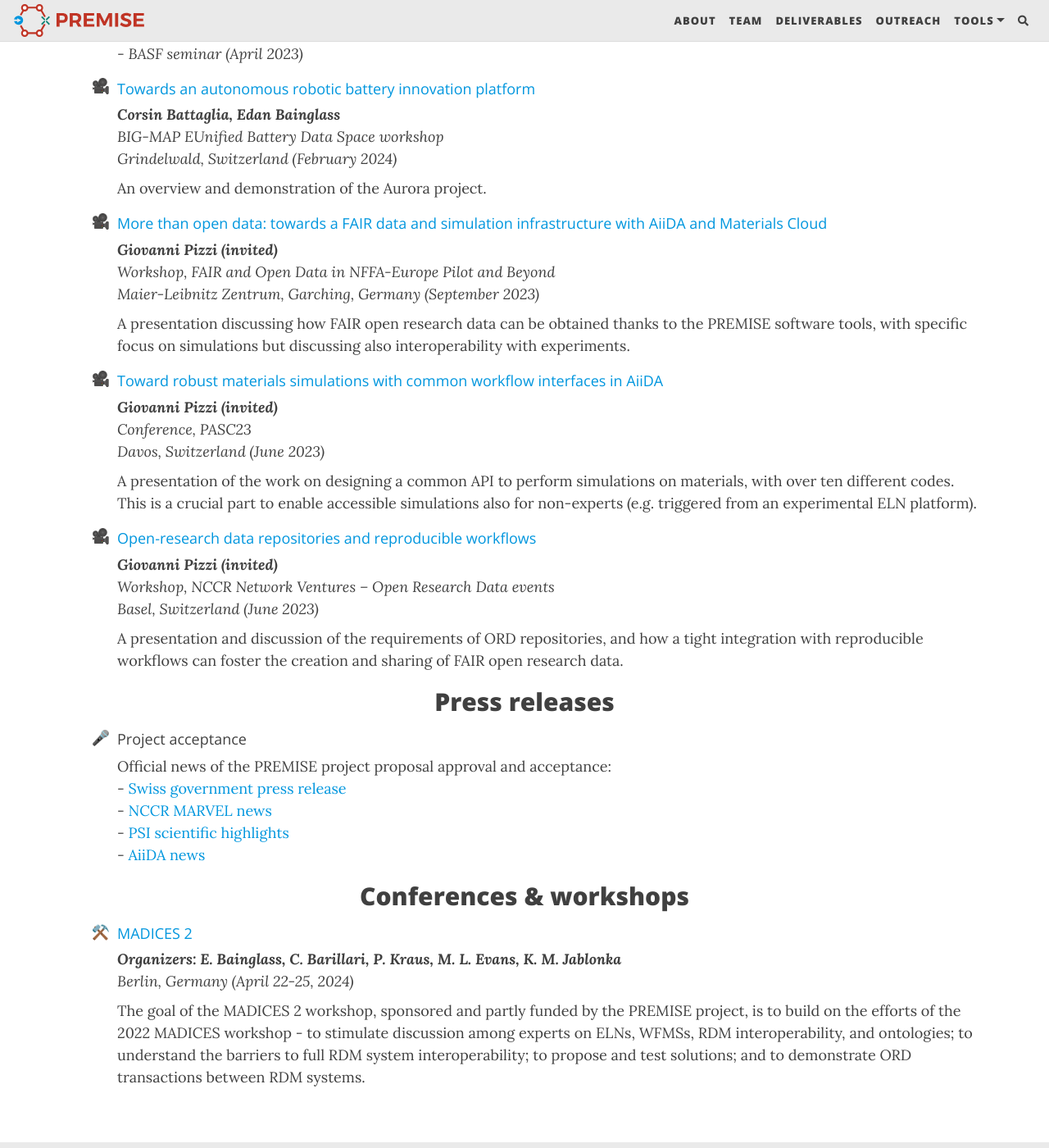
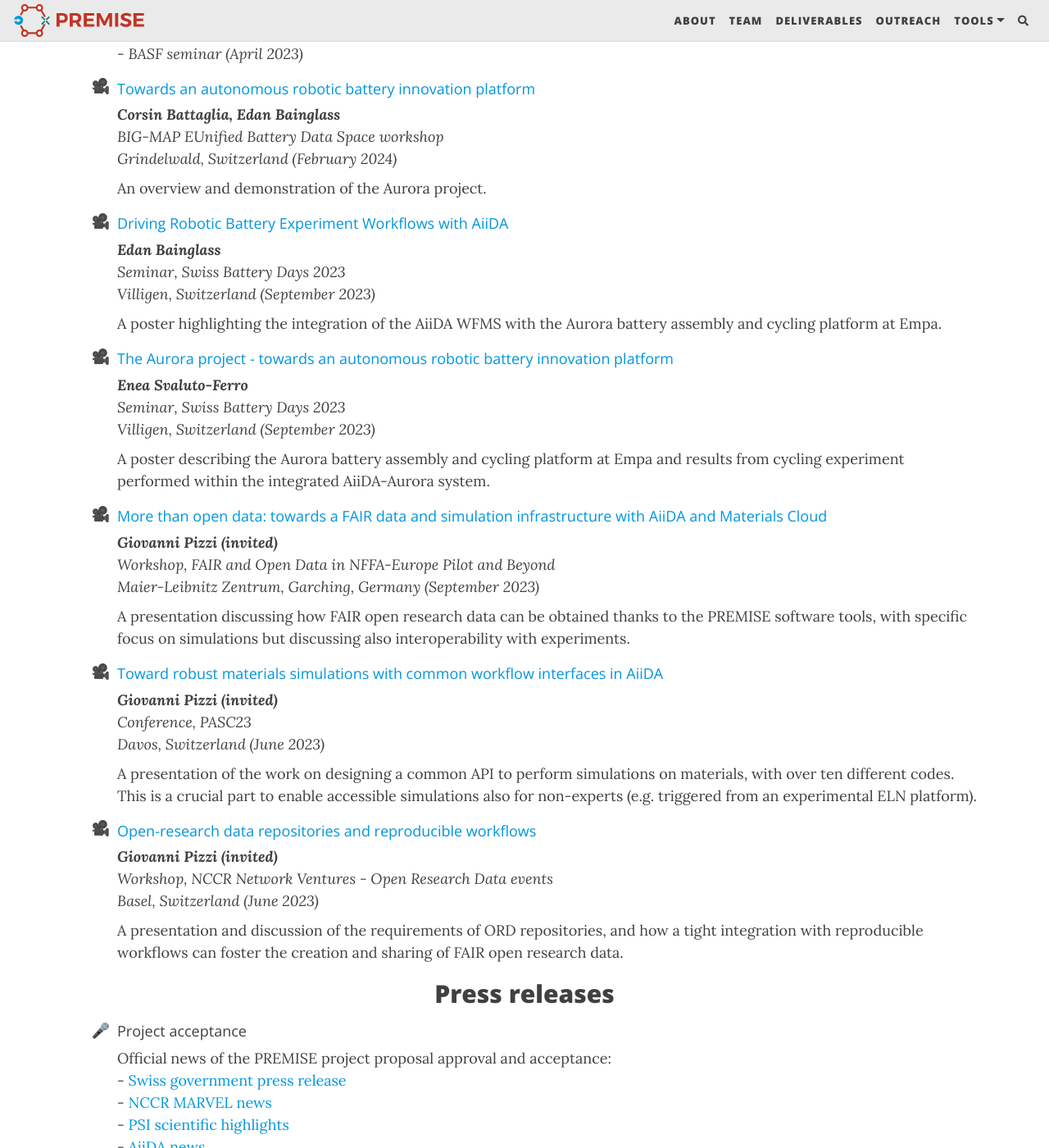
Before and after one commit to ord-premise/ord-premise.github.io, a Jekyll site: the page built from outreach.html, in a window 1280 px wide and 1400 px high, scrolled down 1347 px. Shown: the whole window at 82% size. Built offline with Jekyll 4.4.1, drawn with Linux system fonts in a browser that asks for light colours; nearby versions of some CDN libraries; comment, search, counter and statistics services are not loaded.

Commit message:
Include posters from Swiss Battery Days 2023

```diff
--- a/_data/outreach/presentations.yml
+++ b/_data/outreach/presentations.yml
@@ -32,6 +32,22 @@
   date: February 2024
   description: An overview and demonstration of the Aurora project.
 
+- title: "Driving Robotic Battery Experiment Workflows with AiiDA"
+  link: https://indico.psi.ch/event/14214/
+  authors: Edan Bainglass
+  event: Seminar, Swiss Battery Days 2023
+  location: Villigen, Switzerland
+  date: September 2023
+  description: A poster highlighting the integration of the AiiDA WFMS with the Aurora battery assembly and cycling platform at Empa.
+
+- title: "The Aurora project - towards an autonomous robotic battery innovation platform"
+  link: https://indico.psi.ch/event/14214/
+  authors: Enea Svaluto-Ferro
+  event: Seminar, Swiss Battery Days 2023
+  location: Villigen, Switzerland
+  date: September 2023
+  description: A poster describing the Aurora battery assembly and cycling platform at Empa and results from cycling experiment performed within the integrated AiiDA-Aurora system.
+
 - title: "More than open data: towards a FAIR data and simulation infrastructure with AiiDA and Materials Cloud"
   link: https://nffa.eu/news/events/two-joint-nffa-europe-workshops-on-microscopy-open-data-and-analytical-large-scale-facilities/
   authors: Giovanni Pizzi (invited)
@@ -51,7 +67,7 @@
 - title: "Open-research data repositories and reproducible workflows"
   link: https://nccrs.github.io/basel/
   authors: Giovanni Pizzi (invited)
-  event: Workshop, NCCR Network Ventures – Open Research Data events
+  event: Workshop, NCCR Network Ventures - Open Research Data events
   location: Basel, Switzerland
   date: June 2023
   description: A presentation and discussion of the requirements of ORD repositories, and how a tight integration with reproducible workflows can foster the creation and sharing of FAIR open research data.
```
